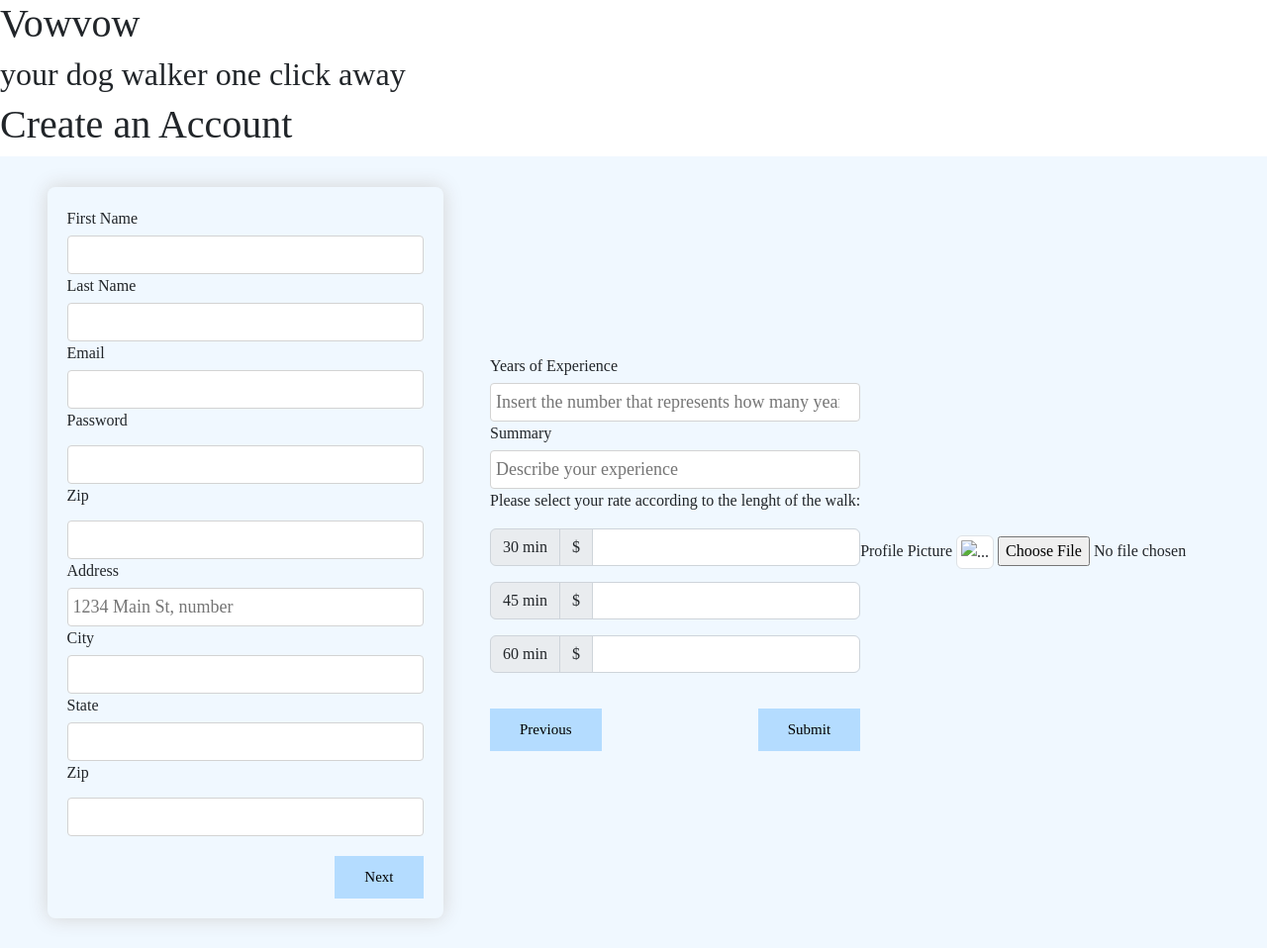
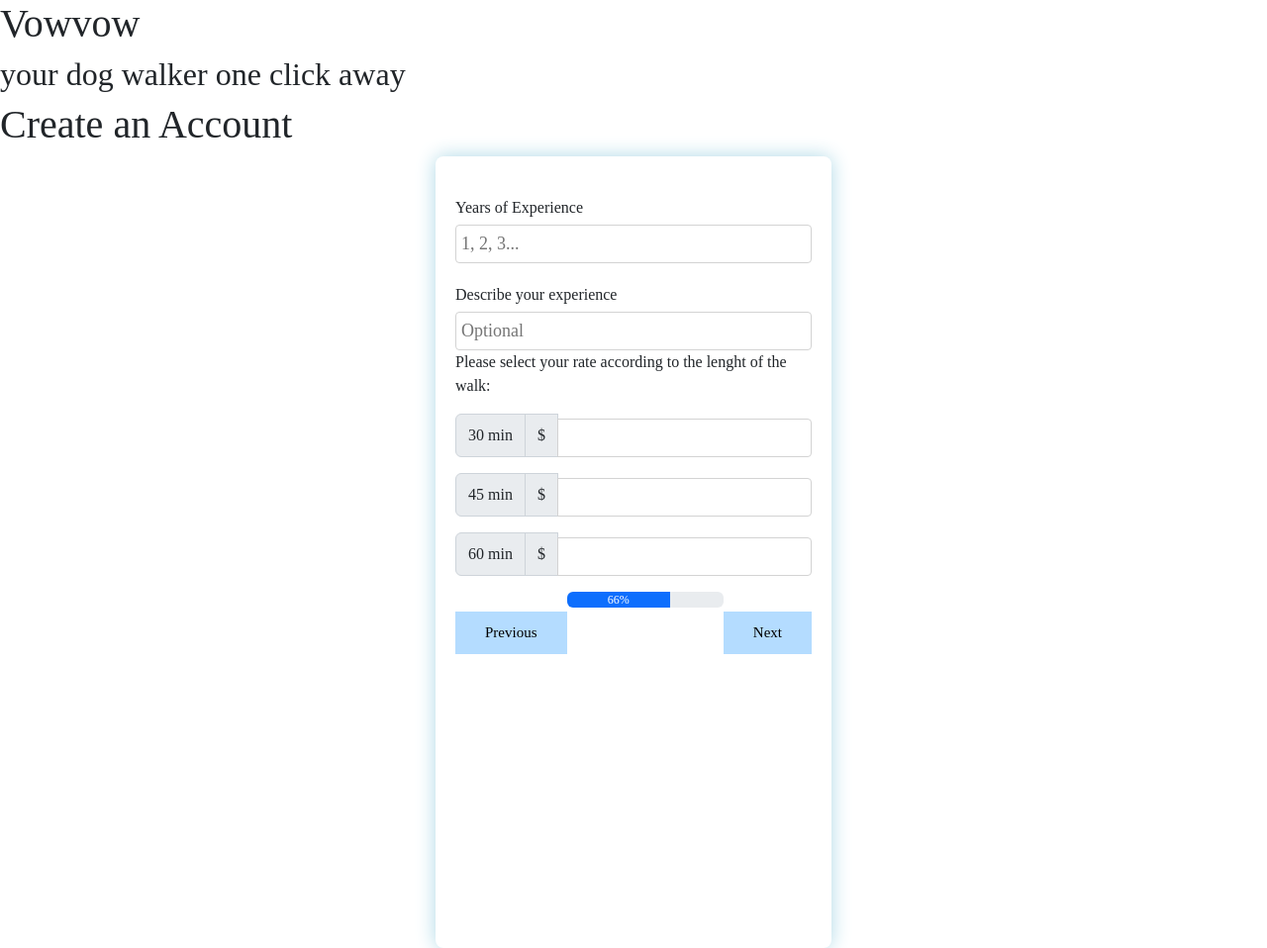
Before and after one commit to efranzener/Dog-walker-App, a Flask app: page /sitter-signup in a window 1280 px wide. Shown: the whole page at 99% size. Run offline with Flask 2, Linux system fonts and the light colour scheme.

Commit message:
add js file

```diff
--- /dev/null
+++ b/main.js
@@ -0,0 +1,28 @@
+const sitterSignUpSteps = Array.from(document.querySelectorAll('form .signup'));
+const nextBtn = document.querySelectorAll('form .next-btn');
+const prevBtn = document.querySelectorAll('form .previous-btn');
+const form = document.querySelector('form');
+
+nextBtn.forEach(button=>{
+    button.addEventListener('click', (e) => {
+        changeStep('next');
+    })
+})
+prevBtn.forEach(button => {
+    button.addEventListener('click', ()=> {
+        changeStep('previous')
+    })
+})
+
+function changeStep(btn){
+    let index = 0;
+    const active = document.querySelector('form .signup.active');
+    index = sitterSignUpSteps.indexOf(active);
+    sitterSignUpSteps[index].classList.remove('active');
+    if(btn === 'next'){
+        index += 1;
+    }else if (btn === 'previous'){
+        index -= 1;
+    }
+    sitterSignUpSteps[index].classList.add('active')
+}
--- a/static/css/stylesheet.css
+++ b/static/css/stylesheet.css
@@ -10,25 +10,29 @@ section{
     min-height: 100vh;
     width: 100%;
     display: flex;
-    align-items: center;
-    justify-content: center;
-    background-color: aliceblue
+    align-items: justify;
+    justify-content: justify;
+    background-color: white;
 }
 .container{
     width: 90%;
     max-width:400px;
     margin:0 auto;
-    background-color: ;
-    box-shadow: 0px 0px 20px lightgray;
+    background-color: white;
+    box-shadow: 0px 0px 20px lightblue;
     padding: 20px;
     border-radius:8px;
 }
 
-.step{
+.signup{
     display:none;
 }
-.step.active{
+.signup.active{
     display: block;
+}
+.form-group{
+    width: 100%;
+    margin-top: 20px;
 }
 .form-group input{
     width: 100%;
@@ -36,7 +40,7 @@ section{
     padding: 5px;
     font-size: 18px;
     margin-top: 5px;
-    border-radius: 4PX;
+    border-radius: 4px;
 }
 
 button.next-btn,
--- a/templates/sitter-signup.html
+++ b/templates/sitter-signup.html
@@ -9,7 +9,7 @@
         <section>
             <div class="container">
                 <form action="/sitter-signup" method="POST">
-                    <div class="sitter signup step1">
+                    <div class="signup step-1 ">
                         <div class="form-group">
                             <label for="fname1">First Name</label>
                             <input type="text" name="fname1" id="fname1">
@@ -27,8 +27,8 @@
                             <input type="password" name="password" id="password1">
                         </div>
                         <div class="form-group">
-                            <label for="zipcode1" class="form-label">Zip</label>
-                            <input type="text" name="zipcode" id="zipcode1">
+                            <label for="mobile1" class="form-label">Mobile</label>
+                            <input type="text" name="mobile" id="mobile1">
                         </div>
                         <div class="form-group">
                             <label for="address" >Address</label>
@@ -42,30 +42,29 @@
                             <label for="state1">State</label>
                             <input type="text" name="state1" id="state1" >
                         </div>
-                        </div>
                         <div class="form-group">
                             <label for="zipcode1" class="form-label">Zip</label>
                             <input type="text" name="zipcode" id="zipcode1">
                         </div>
+                        <div>
                             <button type="button" class="next-btn">Next</button>
+                            <br>
+                            <br>
                         </div>
                         <br>
-                        <br>
                         <div class="progress">
-                            <div class="progress-bar progress-bar-striped progress-bar-animated" role="progressbar" aria-valuenow="50" aria-valuemin="0" aria-valuemax="100" style="width: 50%"></div>
+                            <div class="progress-bar" role="progressbar" aria-label="Example with label" style="width: 33%;" aria-valuenow="33" aria-valuemin="0" aria-valuemax="100">33%</div>
                         </div>
                     </div>
 
-                    <div class="sitter signup step2">
+                    <div class="signup step-2 active">
                         <div class="form-group">
                             <label for="experience">Years of Experience</label>
-                            <input type="number" min=0 name="experience" id="experience" placeholder="Insert the number that represents how many years of experience you have">
+                            <input type="number" min=0 name="experience" id="experience" placeholder="1, 2, 3...">
+                        <div class="form-group">
+                            <label for="summary"> Describe your experience</label>
+                            <input type="text" name="summary" id="summary" placeholder="Optional">
                         </div>
-                        <div class="form-group">
-                            <label for="summary">Summary</label>
-                            <input type="text" name="summary" id="summary" placeholder="Describe your experience">
-                        </div>
-
                         <div>
                             <p>Please select your rate according to the lenght of the walk:</p>
                             <div class="input-group mb-3">
@@ -87,29 +86,39 @@
                         </div>
                         <div>
                             <button type="button" class="previous-btn">Previous</button>
-                            <button type="button" class="submit-btn" >Submit</button>
+                            <button type="button" class="next-btn">Next</button>
+                        </div>
+                        <div class="progress">
+                            <div class="progress-bar" role="progressbar" aria-label="Example with label" style="width: 66%;" aria-valuenow="66" aria-valuemin="0" aria-valuemax="100">66%</div>
                         </div>
                     </div>
 
-                    <div>
-                        <label class="profile pic" for="profilepic1">Profile Picture</label>
-                        <img src="" alt="..." class="img-thumbnail">
-                        <input id="profilepic1" type="file" name="profile_pic" placeholder="Profile Picture" required="capture">
+                    <div class="signup step-3">
+                        <div class="form-group">
+                            <label class="profile pic" for="profilepic1">Profile Picture</label>
+                            <img src="" alt="..." class="img-thumbnail">
+                            <input id="profilepic1" type="file" name="profile_pic" placeholder="Profile Picture" required="capture">
+                        </div>
+                        <div>
+                            <button type="button" class="submit-btn" >Submit</button>
+                        </div>
+                        <div class="progress">
+                            <div class="progress-bar" role="progressbar" aria-label="Example with label" style="width: 100%;" aria-valuenow="100" aria-valuemin="0" aria-valuemax="100">100%</div>
+                        </div>
                     </div>
+
                 </form>
             </div>
 
-            <div class="progress">
-                <div class="progress-bar progress-bar-striped progress-bar-animated" role="progressbar" aria-valuenow="100" aria-valuemin="0" aria-valuemax="100" style="width: 100%"></div>
-            </div>
-
         </section>
-        <script>
+        <script src="/main.js"></script>
+        <!-- <script>
             // Add the following code if you want the name of the file appear on select
             $(".custom-file-input").on("change", function() {
             var fileName = $(this).val().split("\\").pop();
             $(this).siblings(".custom-file-label").addClass("selected").html(fileName);
             });
-        </script>
+        </script> -->
+
 </div>
   {% endblock body %}
```
